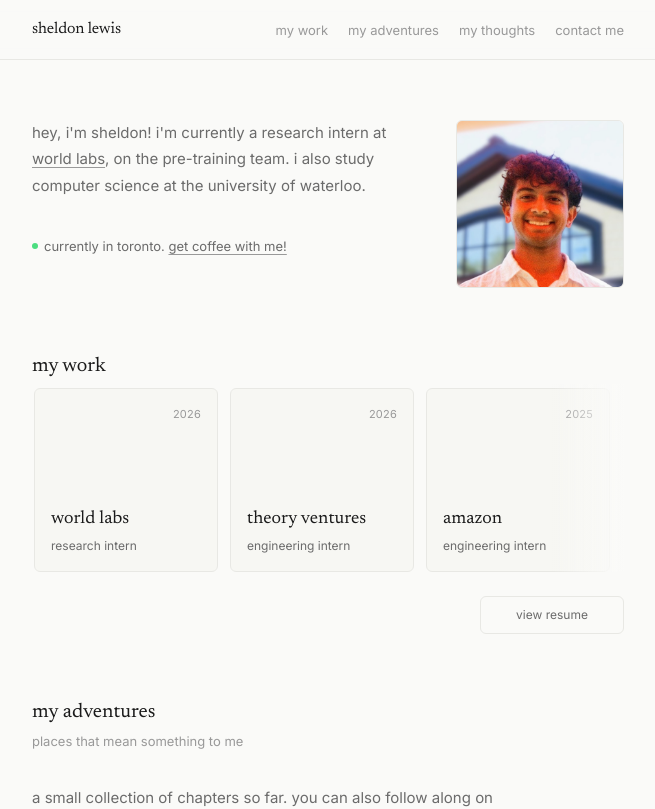
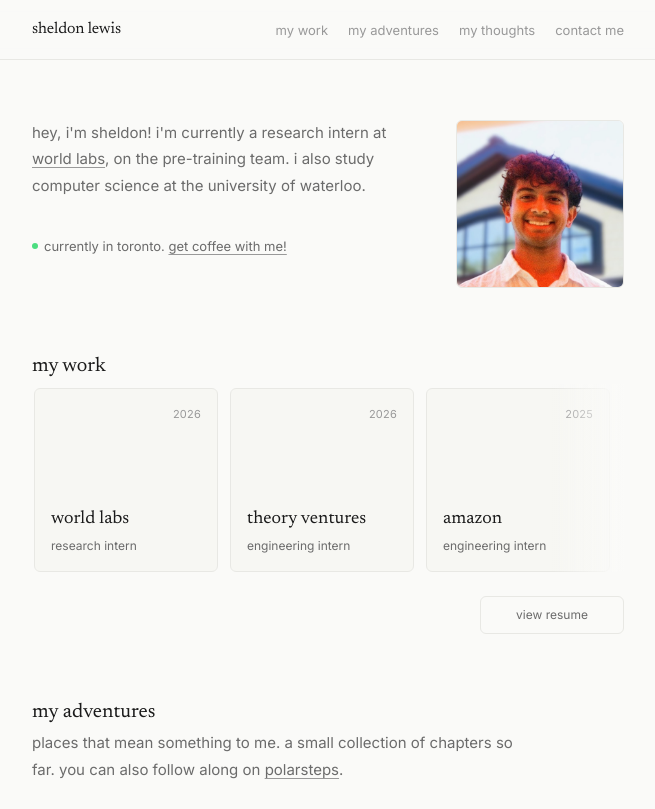
Before and after one commit to sheldonblewis/shelly-site, a Next.js app: page / in a window 1280 px wide. Shown: the top 809 px of the page, without its empty margins (312-967 px from the left). Built offline with nearby package versions, Linux system fonts and the light colour scheme.

Commit message:
Combine adventures intro copy

```diff
--- a/pages/index.js
+++ b/pages/index.js
@@ -144,9 +144,9 @@ export default function Home({ thoughts }) {
         </div>
       </Section>
 
-      <Section id="adventures" title="my adventures" subtitle="places that mean something to me">
+      <Section id="adventures" title="my adventures">
         <p className="adventures-intro">
-          a small collection of chapters so far. you can also follow along on{' '}
+          places that mean something to me. a small collection of chapters so far. you can also follow along on{' '}
           <a href="https://polarsteps.com/sheldonlewis" className="subtle-link lift-link" target="_blank" rel="noopener noreferrer">
             polarsteps
           </a>.
```
